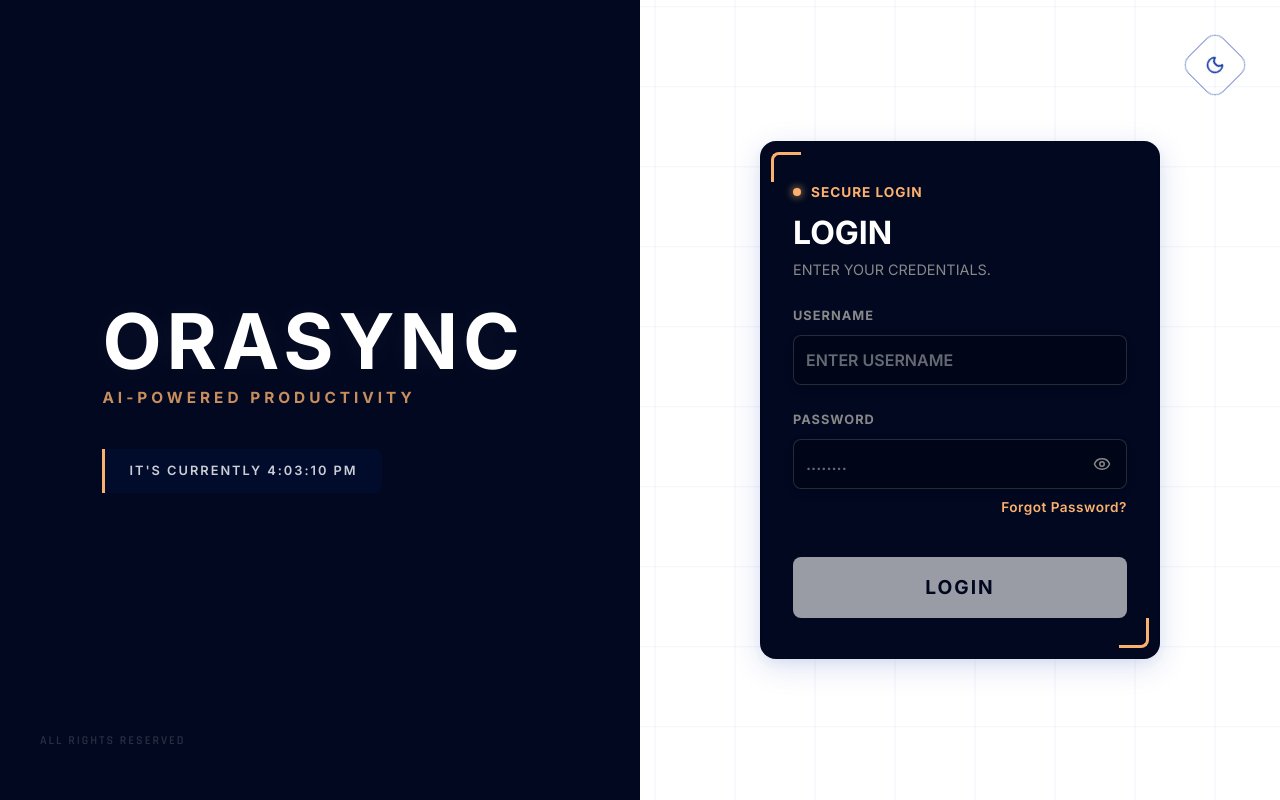
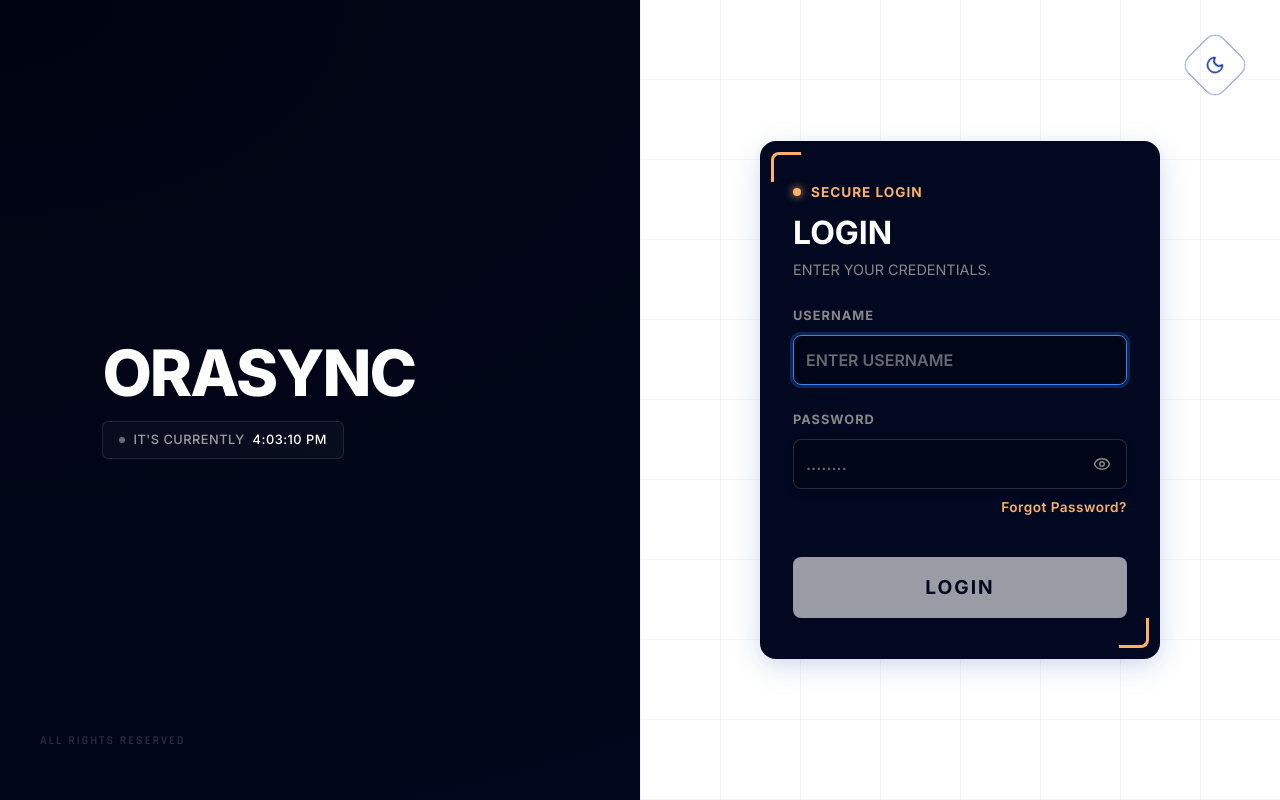
Before and after one commit to 4Y4GX/OrasSync2.0, a Next.js app: page /login in a window 1280 px wide. Built offline with nearby package versions, Linux system fonts and the light colour scheme.

Commit message:
LOGIN IMPROV
changes

AutoFocus on the Username
Removed "AI-POWERED PRODUCTIVITY"
ENTER can now be used in OTP instead of clicking

```diff
--- a/app/auth/change-password/page.tsx
+++ b/app/auth/change-password/page.tsx
@@ -210,6 +210,12 @@ export default function ChangePasswordPage() {
         const newOtp = [...otp];
         newOtp[index] = "";
         setOtp(newOtp);
+      }
+    } else if (e.key === "Enter") {
+      e.preventDefault();
+      // Ensure all 6 digits are filled before auto-submitting
+      if (otp.join("").length === 6) {
+        handleVerifyOtp();
       }
     }
   };
--- a/app/components/AuthShell.tsx
+++ b/app/components/AuthShell.tsx
@@ -40,7 +40,7 @@ export default function AuthShell({
   // Clock
   useEffect(() => {
     const updateTime = () =>
-      setClock(`IT'S CURRENTLY ${new Date().toLocaleTimeString()}`);
+      setClock(new Date().toLocaleTimeString());
 
     updateTime();
     const timer = setInterval(updateTime, 1000);
@@ -120,10 +120,10 @@ export default function AuthShell({
 
         <div className={styles.contentWrapper}>
           <div className={styles.brandTitle}>ORASYNC</div>
-          <div className={styles.brandSubtitle}>AI-POWERED PRODUCTIVITY</div>
+
           <div className={styles.clockWrapper}>
             <div className={styles.liveClock}>
-              {clock}
+              IT'S CURRENTLY <span style={{ color: "white" }}>{clock}</span>
             </div>
           </div>
         </div>
--- a/app/login/Login.module.css
+++ b/app/login/Login.module.css
@@ -114,34 +114,34 @@
 
 /* --- GLOBAL ANIMATED BACKGROUND (Dark Mode) --- */
 .animatedBackground {
-  display: none;
-  /* REMOVED per user request */
   position: absolute;
   inset: 0;
   pointer-events: none;
   z-index: 0;
 
-  /* UI-team style grid (2 layers) */
-  /* UI-team style grid (Simplified: 1 layer) */
-  background-image: repeating-linear-gradient(0deg,
-      var(--right-grid-line) 0px,
-      var(--right-grid-line) 1px,
+  /* Clean, professional dark gradient (SaaS style) */
+  background: radial-gradient(ellipse at top left,
+      rgba(30, 41, 59, 1) 0%,
+      var(--bg-deep) 100%);
+
+  /* Very subtle, static architectural grid pattern */
+  background-image:
+    radial-gradient(ellipse at top left,
+      rgba(30, 41, 59, 0.8) 0%,
+      transparent 100%),
+    repeating-linear-gradient(0deg,
+      rgba(255, 255, 255, 0.015) 0px,
+      rgba(255, 255, 255, 0.015) 1px,
       transparent 1px,
-      transparent 80px),
+      transparent 40px),
     repeating-linear-gradient(90deg,
-      var(--right-grid-line) 0px,
-      var(--right-grid-line) 1px,
+      rgba(255, 255, 255, 0.015) 0px,
+      rgba(255, 255, 255, 0.015) 1px,
       transparent 1px,
-      transparent 80px);
+      transparent 40px);
 
-  opacity: 0.6;
-  /* Slightly reduced opacity for subtlety */
-  transform: translateZ(0);
   background-color: var(--bg-deep);
-  /* Base dark color */
-
-  /* subtle movement - SLOWED DOWN significantly */
-  animation: gridDrift 60s linear infinite;
+  background-blend-mode: overlay;
 }
 
 /* --- ANIMATIONS (Ported & Slowed) --- */
@@ -436,28 +436,11 @@
 }
 
 .dataPixel {
-  width: 10px;
-  height: 10px;
-  background-color: var(--accent-orange-dim);
-  opacity: 0.4;
-  border-radius: 2px;
-  animation: breathe 6s ease-in-out infinite;
-  /* Slower */
-}
-
-/* Stagger animations for a "living" data effect */
-.dataPixel:nth-child(odd) {
-  animation-duration: 8s;
-  animation-delay: 1s;
-}
-
-.dataPixel:nth-child(2n) {
-  animation-duration: 5s;
-  animation-delay: 2s;
-}
-
-.dataPixel:nth-child(3n) {
-  animation-delay: 0.5s;
+  width: 4px;
+  height: 4px;
+  background-color: var(--pure-white);
+  opacity: 0.15;
+  border-radius: 50%;
 }
 
 .copyright {
@@ -471,24 +454,24 @@
 }
 
 .brandTitle {
-  font-size: clamp(2.5rem, 6vw, 5.5rem);
-  font-weight: 700;
-  line-height: 0.9;
-  letter-spacing: 5px;
-  margin-bottom: 10px;
-  text-transform: uppercase;
-  text-shadow: 0 0 30px rgba(255, 255, 255, 0.05);
-  /* Faint shadow */
+  font-family: var(--font-body);
+  font-size: clamp(2.5rem, 5vw, 4.5rem);
+  font-weight: 800;
+  line-height: 1;
+  letter-spacing: -2px;
+  margin-bottom: 16px;
+  color: #ffffff;
+  text-transform: none;
 }
 
 .brandSubtitle {
-  font-size: clamp(0.8rem, 1.2vw, 1.2rem);
-  color: var(--accent-orange);
-  letter-spacing: 4px;
-  font-weight: 700;
-  text-transform: uppercase;
+  font-family: var(--font-body);
+  font-size: clamp(0.9rem, 1vw, 1rem);
+  color: rgba(255, 255, 255, 0.6);
+  letter-spacing: 0.5px;
+  font-weight: 500;
+  text-transform: none;
   margin-bottom: 40px;
-  opacity: 0.8;
 }
 
 .clockWrapper {
@@ -496,16 +479,28 @@
 }
 
 .liveClock {
-  background: rgba(15, 52, 166, 0.1);
-  /* Lighter background */
-  padding: 12px 24px;
-  border-left: 3px solid var(--accent-orange);
-  /* Thinner border */
-  font-size: clamp(0.75rem, 1vw, 1rem);
-  font-weight: 600;
-  letter-spacing: 2px;
-  border-radius: 0 8px 8px 0;
-  color: rgba(255, 255, 255, 0.8);
+  background: rgba(255, 255, 255, 0.03);
+  padding: 8px 16px;
+  border: 1px solid rgba(255, 255, 255, 0.1);
+  font-family: var(--font-body);
+  font-size: clamp(0.75rem, 1vw, 0.85rem);
+  font-weight: 500;
+  letter-spacing: 0.5px;
+  border-radius: 6px;
+  color: rgba(255, 255, 255, 0.6);
+  display: flex;
+  align-items: center;
+  gap: 8px;
+}
+
+/* Add a clean, static indicator dot */
+.liveClock::before {
+  content: "";
+  display: block;
+  width: 6px;
+  height: 6px;
+  border-radius: 50%;
+  background-color: rgba(255, 255, 255, 0.4);
 }
 
 .footer {
@@ -597,9 +592,7 @@
       transparent 1px,
       transparent 80px);
 
-  /* Animate to match global background (even if alignment isn't perfect, it feels alive) */
-  animation: gridDrift 60s linear infinite;
-  /* Slower */
+  /* Removed animation to keep layout clean and professional */
 }
 
 /* FIXED THE WIDTH ISSUE */
--- a/app/login/page.tsx
+++ b/app/login/page.tsx
@@ -30,19 +30,16 @@ export default function LoginPage() {
   const emailOk = useMemo(() => isPlausibleEmail(identifier), [identifier]);
   const canSubmit = emailOk && password.length > 0 && !loading;
 
-  // ✅ Zero-trust field errors (no format hints)
+  // ✅ Zero-trust field errors (only show upon form submission error)
   const idError = useMemo(() => {
-    if (!touchedId) return "";
-    if (identifier.trim().length === 0) return "INVALID CREDENTIALS";
-    if (!emailOk) return "INVALID CREDENTIALS";
+    // We only show format errors if they tried to submit and the format is bad
+    // Otherwise, we rely on the main `error` state from the API response
     return "";
-  }, [touchedId, identifier, emailOk]);
+  }, []);
 
   const pwError = useMemo(() => {
-    if (!touchedPw) return "";
-    if (password.length === 0) return "INVALID CREDENTIALS";
     return "";
-  }, [touchedPw, password]);
+  }, []);
 
   // ✅ Keep caps lock state updated globally.
   // This lets it show immediately when you re-focus the password field.
@@ -147,6 +144,7 @@ export default function LoginPage() {
                 }}
                 onFocus={() => setTouchedId(true)}
                 onBlur={() => setTouchedId(true)}
+                autoFocus
                 required
               />
             </div>
```
